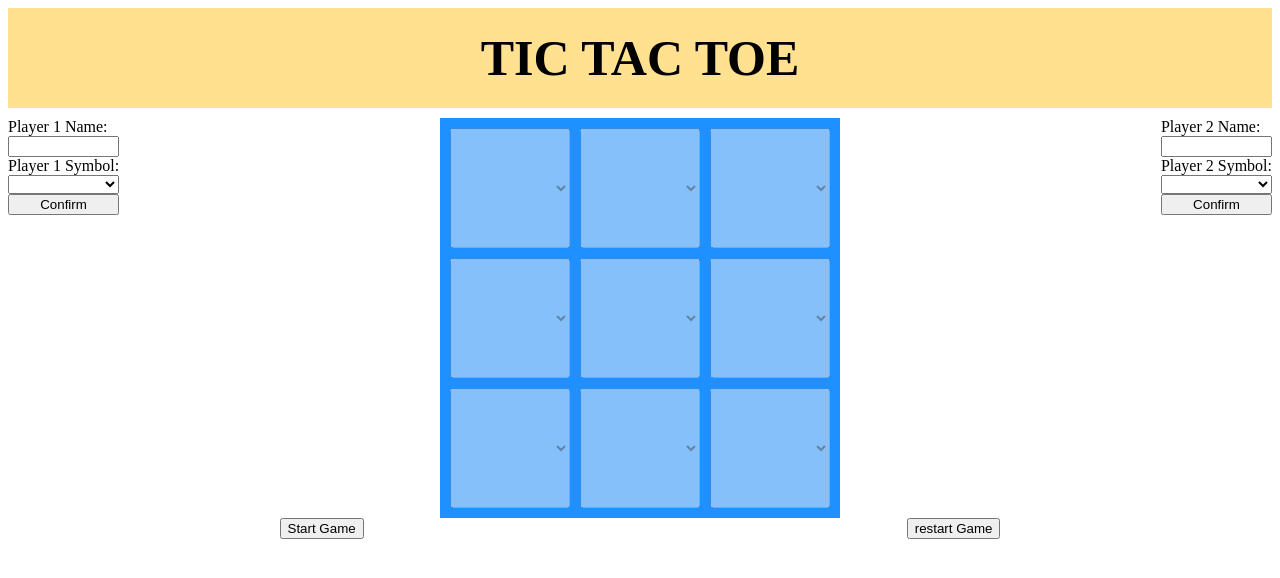
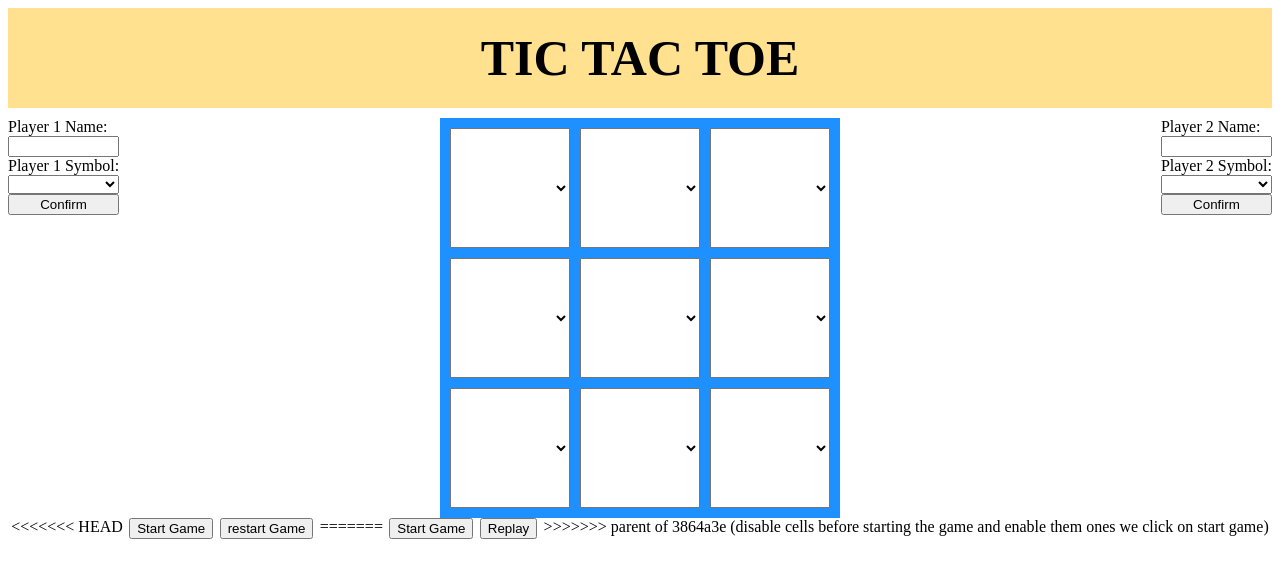
Before and after one commit to EliteCoder75/tic_tac_toe_GAME, a plain HTML site: page index.html in a window 1280 px wide. Drawn offline with Linux system fonts and the light colour scheme.

Commit message:
Revert "disable cells before starting the game and enable them ones we click on start game"
This reverts commit 3864a3e74905e4cf7488681b40fb2097d69b0037.

```diff
--- a/index.html
+++ b/index.html
@@ -86,10 +86,14 @@
 
     </div>
     <div class="start_replay">
+<<<<<<< HEAD
         <button id="start" value="start">Start Game</button>
         <button id="restart" value="restart">restart Game</button>
+=======
+        <button>Start Game</button>
+        <button>Replay</button>
+>>>>>>> parent of 3864a3e (disable cells before starting the game and enable them ones we click on start game)
     </div>
-    <div class="final_result"></div>
 
     <script src="script.js"></script>
 </body>
--- a/script.js
+++ b/script.js
@@ -83,25 +83,8 @@ function inc_row_inc_column (playerSymbol){
 const player1 = new Player("player1", "X");
 const player2 = new Player("player2", "O");
 
-
-
 const inp = document.querySelectorAll("select.inp");
-const start = document.getElementById("start");
-const restart = document.getElementById("restart");
-
-
-
-function desable_all_cells (){
-    if (inp) {
-        inp.forEach((bt) => {
-            bt.value == "";
-            bt.setAttribute("disabled", "disabled");
-        });
-
-}
-}
-
-function enable_all_cells (){
+function choose_and_select (){
     if (inp) {
         inp.forEach((bt) => {
             bt.removeAttribute("disabled");
```
